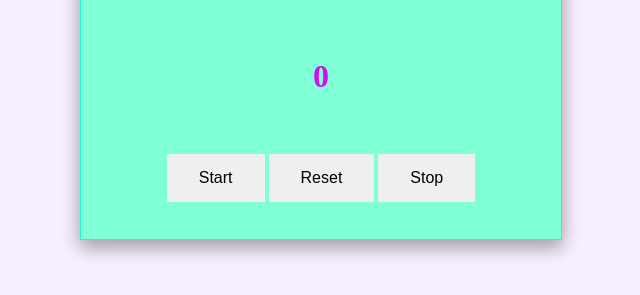
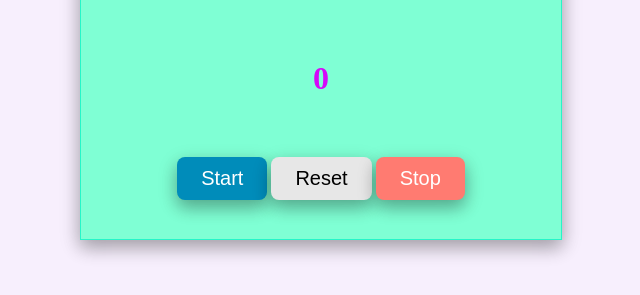
Before and after one commit to DomingosManuelFranco/Time-Counter, a plain HTML site: page index.html in a window 1280 px wide. Shown: the part 321-616 px from the top of the page, without its empty margins (319-959 px from the left). Drawn offline with Linux system fonts and the light colour scheme.

Commit message:
css file done

```diff
--- a/style.css
+++ b/style.css
@@ -34,21 +34,37 @@ body{
 
 .btn button {
   border: none;
-  padding: 15px 32px;
+  padding: 10px 24px;
   text-align: center;
   text-decoration: none;
   display: inline-block;
-  font-size: 16px;
+  font-size: 20px;
+  border-radius: 8px;
+  transition-duration: 0.4s;
+  box-shadow: 0 8px 16px 0 rgba(0,0,0,0.2), 0 6px 20px 0 rgba(0,0,0,0.19);
 }
 
 #startBtn {
-
+    background-color: #008CBA;
+    color: #ffffff;
 }
 
 #resetBtn {
-
+    background-color: #e7e7e7;
+    color: #000000;
 }
 
 #stopBtn {
+    background-color: #ff7b71;
+    color: #ffffff;
+}
 
+#startBtn:hover {
+  background-color: #00c05a;
+  color: rgb(0, 0, 0);
 }
+
+#stopBtn:hover {
+  background-color: #ff0000;
+  color: rgb(253, 253, 253);
+}
```
